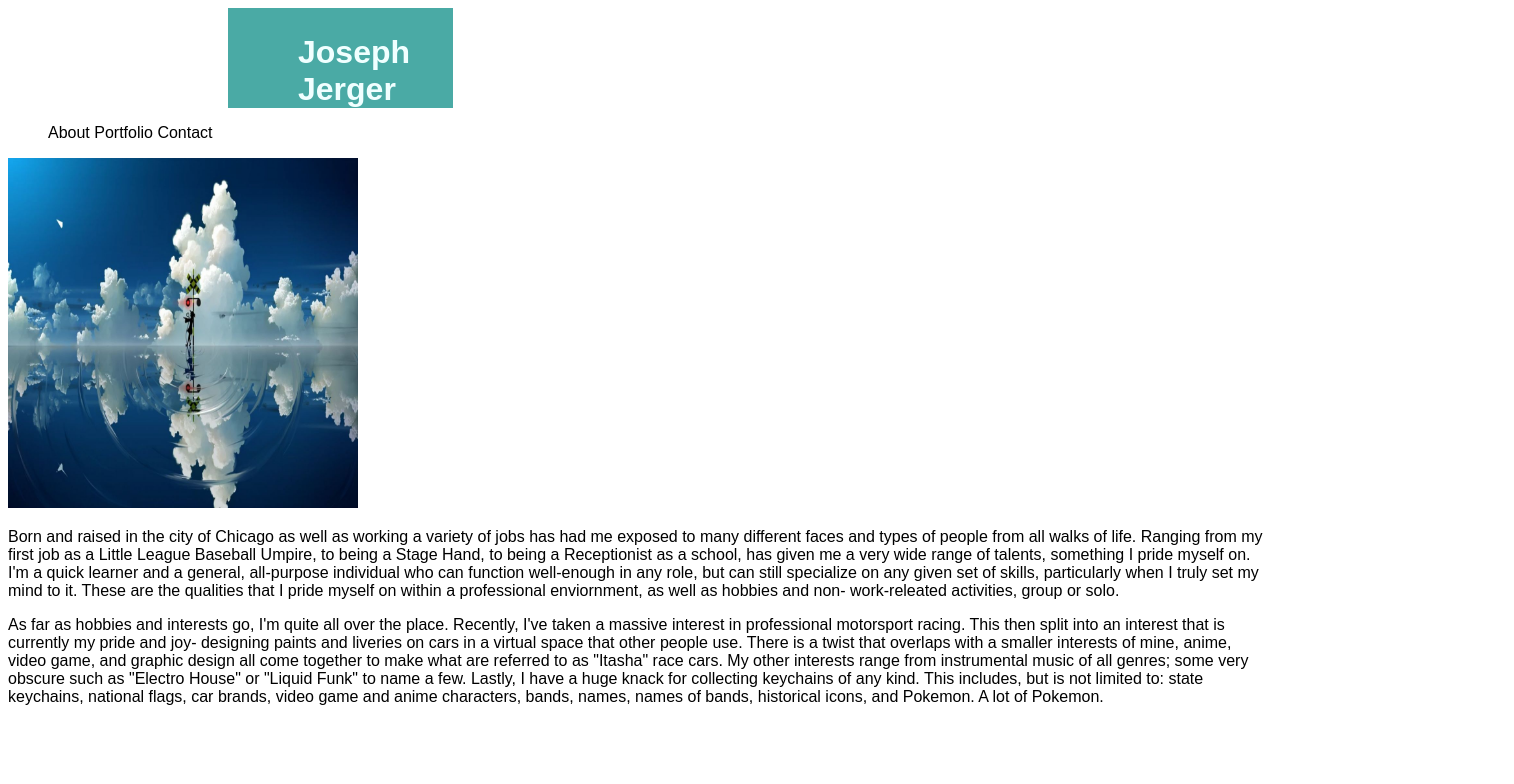
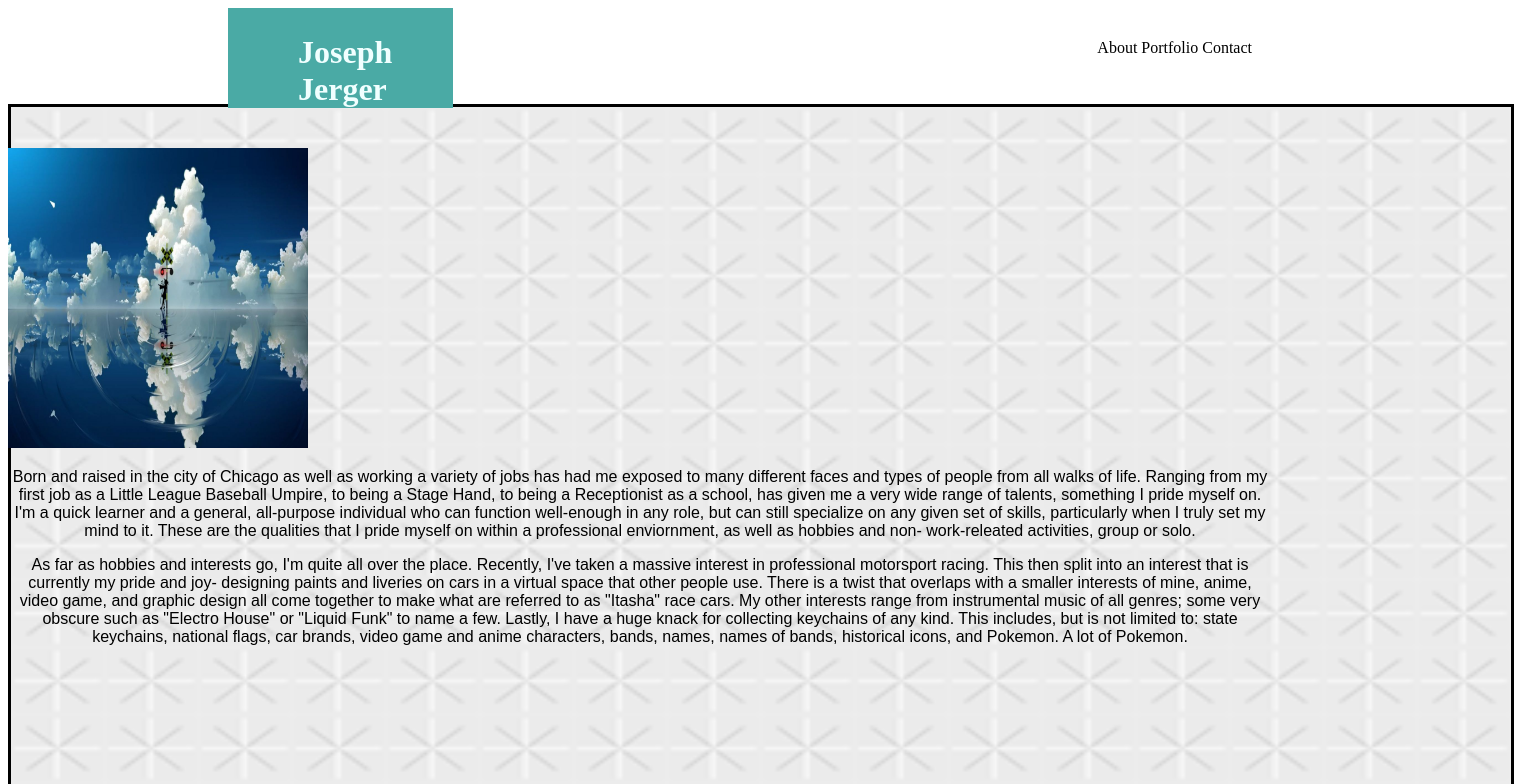
Before and after one commit to Saltshaker282/saltshaker282.github.io, a plain HTML site: page index.html in a window 1280 px wide. Shown: the top 784 px of the page, 1514 px wide, since content can reach past the window. Drawn offline with Linux system fonts and the light colour scheme.

Commit message:
Early CSS added to index, early html changes have been made.

```diff
--- a/assets/css/style.css
+++ b/assets/css/style.css
@@ -13,7 +13,24 @@
     size: 12px;
 }
 
-body {
+
+#bodytext {
+    text-align: center;
     font-family: 'Arial', 'Helvetica Neue', Helvetica, sans-serif;
+}
+
+#threeuptop {
+    position: relative;
+    top: -75px;
+    text-align: right;
+    margin-top: -10px;
+    margin-right: 20px;
+}
+
+.wallpaper {
+    position: absolute;
+    z-index: -1;
+    margin-top: 7.5%;
+    border-style: solid;
 
 }
--- a/index.html
+++ b/index.html
@@ -6,23 +6,29 @@
     <title>Joseph "JJ" Jerger</title>
 </head>
 <body>
+    <div class="wallpaper">
+    <img src="assets/images/criss-cross.png" alt="wallpaper" height="1080px" width="1500px">
+    </div>
+
     <div class="topbardesign">
     <header>
     <h1>Joseph Jerger</h1>
     </header>
     </div>
 
+    <section id="threeuptop">
     <ul>
         About
         Portfolio
         Contact
     </ul>
+    </section>
 
-    <img src="assets/images/noface.jpg" alt="profilepicture" height="350px" width="350px">
+    <img src="assets/images/noface.jpg" alt="profilepicture" height="300px" width="300px">
 
    <br>
 
-
+    <section id="bodytext">
     <p>Born and raised in the city of Chicago as well as working a variety of jobs has had me exposed to many different faces and types of people from all walks of life.
     Ranging from my first job as a Little League Baseball Umpire, to being a Stage Hand, to being a Receptionist as a school, has given me a very wide range of talents,
     something I pride myself on. I'm a quick learner and a general, all-purpose individual who can function well-enough in any role, but can still specialize on any given
@@ -33,6 +39,7 @@
     anime, video game, and graphic design all come together to make what are referred to as "Itasha" race cars. My other interests range from instrumental music of all genres; some very obscure
     such as "Electro House" or "Liquid Funk" to name a few. Lastly, I have a huge knack for collecting keychains of any kind. This includes, but is not limited to: state keychains, national
     flags, car brands, video game and anime characters, bands, names, names of bands, historical icons, and Pokemon. A lot of Pokemon.</p>
+    </section>
 
 </body>
 </html>
```
Also changed, not shown: 1 other file.
